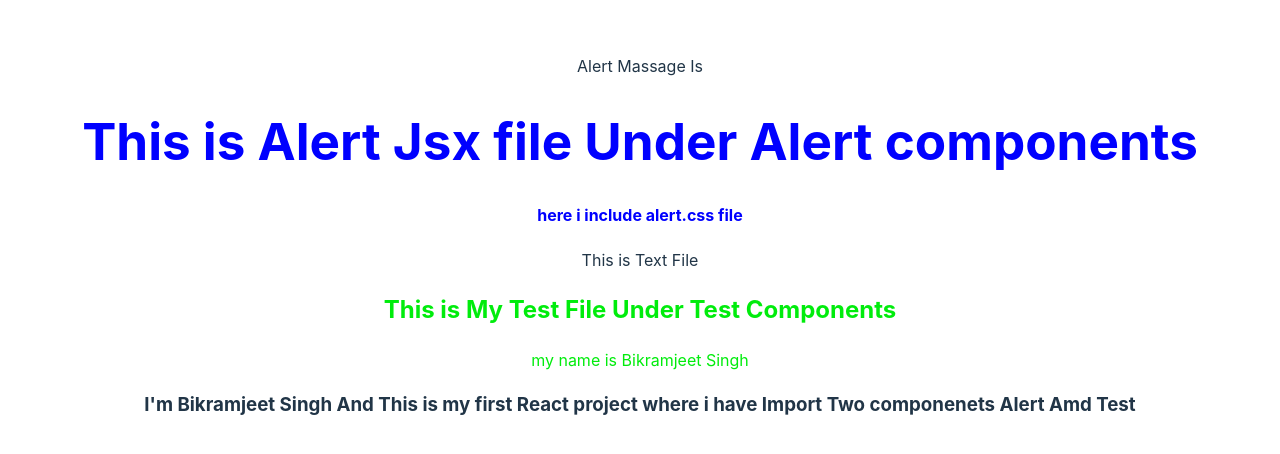
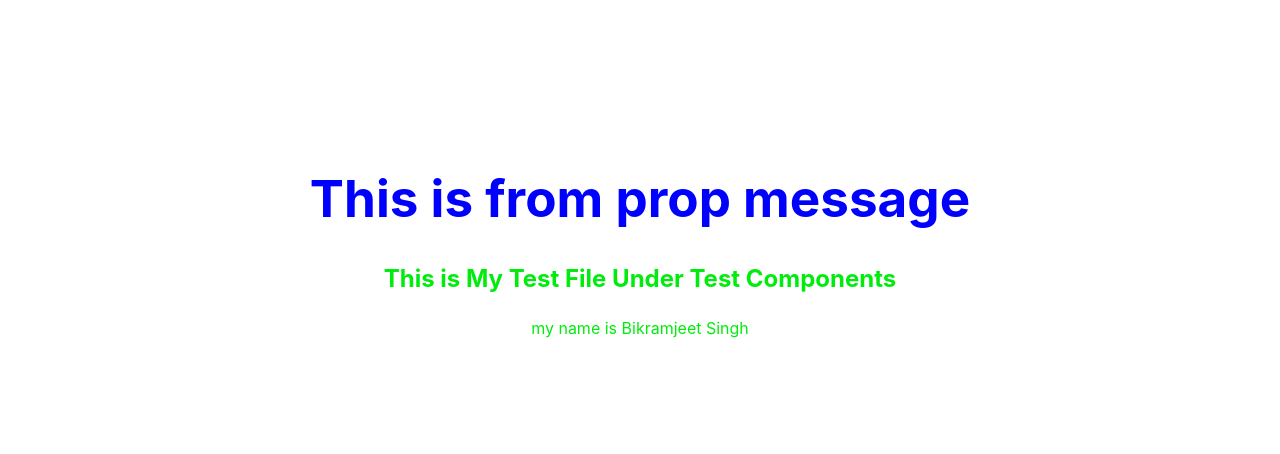
Before and after one commit to Bikramjeet1998/React-Project, a React (Vite) app: page / in a window 1280 px wide. Shown: the part 154-608 px from the top of the page. Built offline with nearby package versions, Linux system fonts and the light colour scheme.

Commit message:
Props And Children topic Done

```diff
--- a/src/App.jsx
+++ b/src/App.jsx
@@ -8,20 +8,28 @@ import Test from "./Components/Test/Test";
 function App() {
   const [count, setCount] = useState(0);
 
+  let testArray = [1, 2, 3, 4, 5, 6, 7, 8, 9, 0];
+
+  let testObj = {
+    name: "Jaskaran",
+  };
+
+  function testFunction() {
+    console.log("This function is inside App.js Component");
+  }
+
   return (
     <>
       <div>
-        Alert Massage Is
-        <Alert />
+        <Alert
+          message="This is from prop message"
+          dataArray={testArray}
+          dataObject={testObj}
+          testFun={testFunction}
+        >
+          <Test />
+        </Alert>
       </div>
-      <div>
-        This is Text File
-        <Test />
-      </div>
-      <h3>
-        I'm Bikramjeet Singh And This is my first React project where i have
-        Import Two componenets Alert Amd Test
-      </h3>
     </>
   );
 }
--- a/src/Components/Alert/Alert.jsx
+++ b/src/Components/Alert/Alert.jsx
@@ -1,11 +1,24 @@
 import React from "react";
 import "./Alert.css";
 
-export default function Alert() {
+export default function Alert(props) {
+  console.log(props);
+
+  // let dataArray = props.dataArray;
+  // let message = props.message;
+  // console.log(dataArray);
+
+  let { dataArray, dataObject, message, testFun } = props;
+  // console.log(dataArray, dataObject, message, testFun);
+
+  // testFun();
+  // console.log(props.dataArray);
+  // console.log(props.dataObject);
+  // console.log(props.testFun);
   return (
     <div className="alert">
-      <h1>This is Alert Jsx file Under Alert components </h1>
-      <h4>here i include alert.css file </h4>
+      <h1>{message}</h1>
+      {props.children}
     </div>
   );
 }
```
